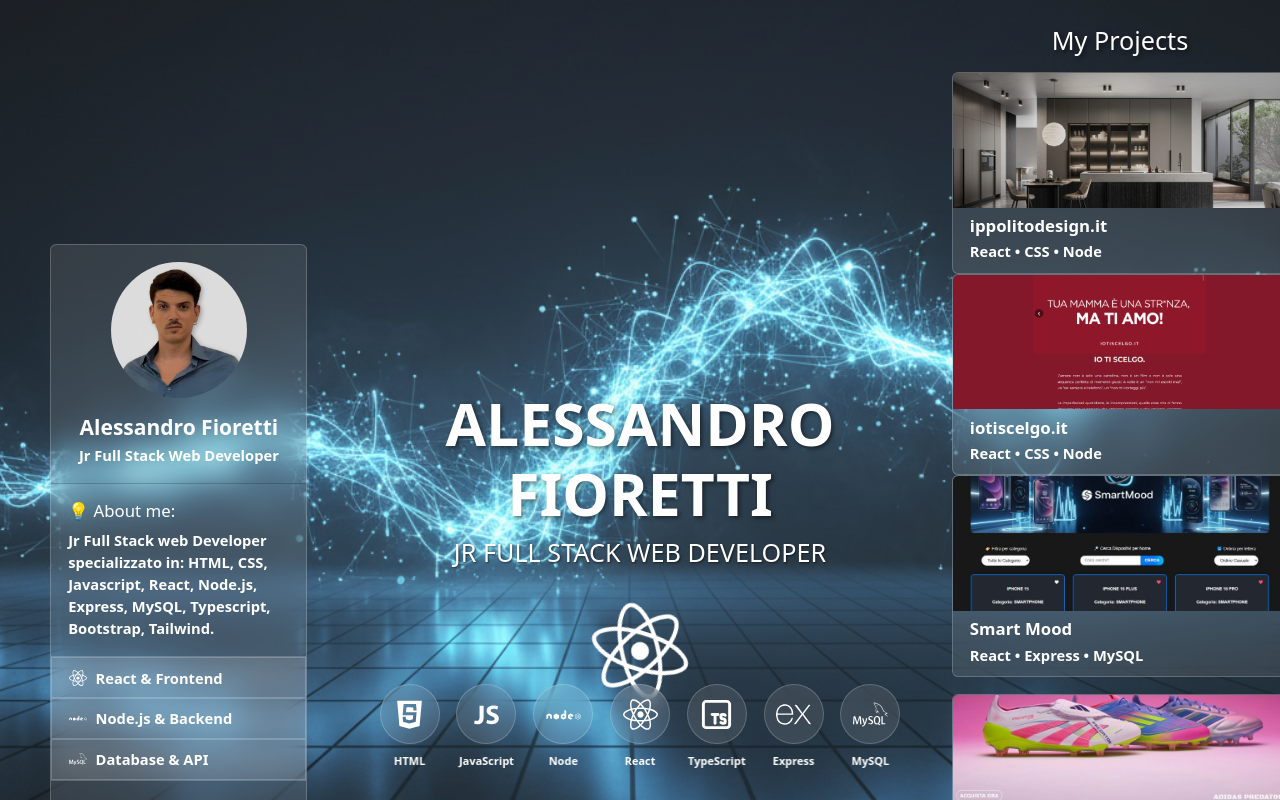
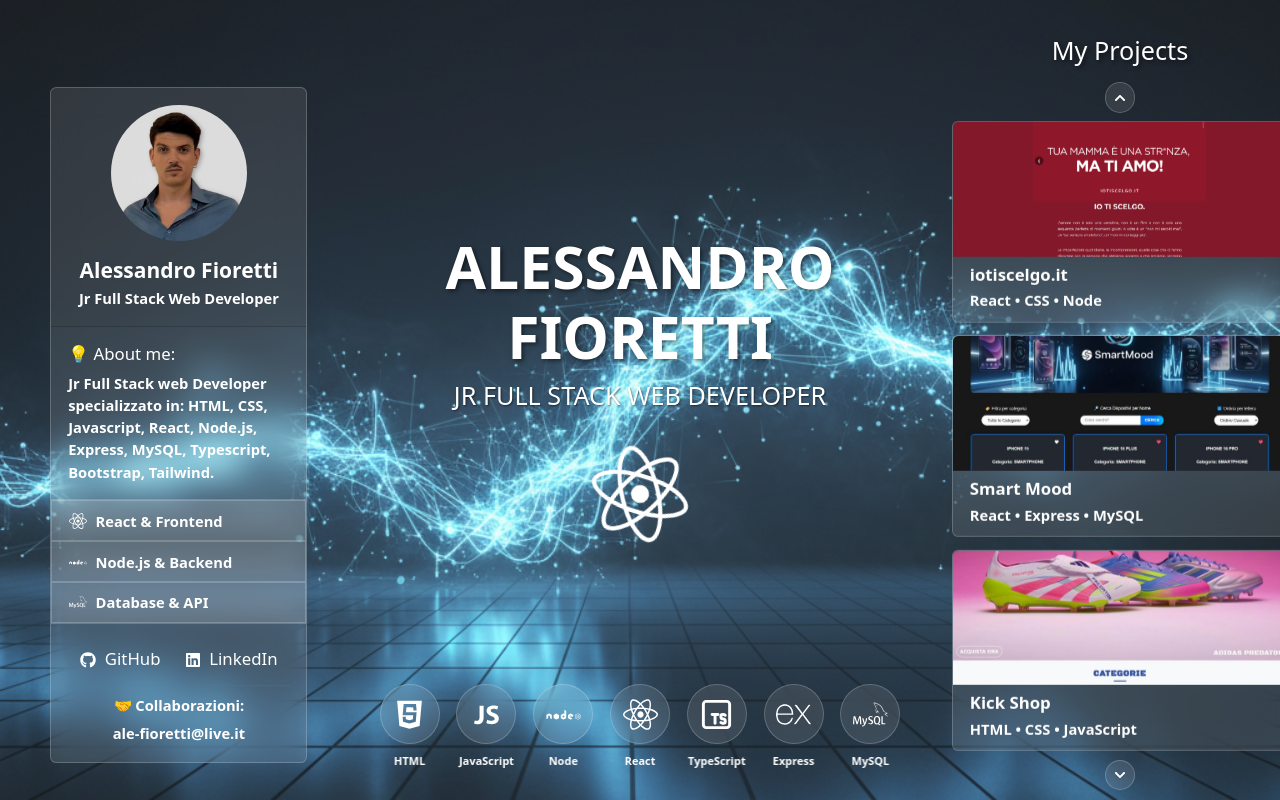
Before and after one commit to 413f10r/AleFioretti_portfolio, a React (Vite) app: page / in a window 1280 px wide. Built offline with nearby package versions, Linux system fonts and the light colour scheme.

Commit message:
Implement projects carousel component and refactor project display logic

```diff
--- a/src/App.css
+++ b/src/App.css
@@ -16,7 +16,8 @@
   background-position: center;
   background-repeat: no-preference;
   position: relative;
-  overflow: hidden; /* Previene overflow */
+  overflow: hidden;
+  /* Previene overflow */
 }
 
 /* Glass Effect */
@@ -67,11 +68,13 @@
   border: 1px solid rgba(255, 255, 255, 0.2);
   transition: all 0.3s ease;
   position: relative;
-  flex-shrink: 0; /* Previene il rimpicciolimento */
+  flex-shrink: 0;
+  /* Previene il rimpicciolimento */
 }
 
 .skill-icon:hover {
-  transform: scale(1.15); /* Scala ridotta */
+  transform: scale(1.15);
+  /* Scala ridotta */
   background: rgba(255, 255, 255, 0.2) !important;
 }
 
@@ -146,3 +149,48 @@
   max-height: 100vh;
   overflow: hidden;
 }
+
+/* Projects Carousel */
+.projects-carousel-wrapper {
+  display: flex;
+  flex-direction: column;
+  align-items: center;
+  gap: 0.5rem;
+}
+
+.carousel-arrow {
+  background: rgba(255, 255, 255, 0.1) !important;
+  border: 1px solid rgba(255, 255, 255, 0.2) !important;
+  border-radius: 50%;
+  width: 1.8rem;
+  height: 1.8rem;
+  display: flex;
+  align-items: center;
+  justify-content: center;
+  cursor: pointer;
+  transition: background 0.2s ease;
+}
+
+.carousel-arrow:hover {
+  background: rgba(255, 255, 255, 0.25) !important;
+}
+
+.projects-carousel {
+  height: calc(12rem * 3 + 0.75rem * 2);
+  width: 20rem;
+  overflow: hidden;
+  position: relative;
+}
+
+.projects-carousel-track {
+  display: flex;
+  flex-direction: column;
+  gap: 0.75rem;
+  transition: transform 0.6s ease-in-out;
+}
+
+.projects-carousel-slide {
+  height: 12rem;
+  width: 20rem;
+  flex-shrink: 0;
+}
--- a/src/App.jsx
+++ b/src/App.jsx
@@ -4,11 +4,8 @@ import { SiExpress, SiMysql } from 'react-icons/si'
 import { DiJavascript, DiJavascript1, DiNodejs } from 'react-icons/di'
 import { TbBrandTypescript } from 'react-icons/tb'
 import myphoto from './img/myphoto.jpg'
-import smartmoodHome from './img/smartmood/smartmood-home.jpeg'
-import kickshopHome from './img/kickshop/kickshop-home.jpeg'
-import BooRoadHome from './img/booroad/booroad-home.jpeg'
-import iotiscelgoHome from './img/Screen-iotiscelgo.png'
-import ippolitoDesignHome from './img/Screen-ippolito.design.png'
+import ProjectsCarousel from './components/ProjectsCarousel'
+import { projects } from './data/projects'
 import 'bootstrap/dist/css/bootstrap.min.css'
 
 function App() {
@@ -97,98 +94,7 @@ function App() {
                 My Projects
               </h2>
 
-              <div className="card glass-effect hover-lift transition-all" style={{ height: '12rem', width: '20rem' }}>
-                <img
-                  src={ippolitoDesignHome}
-                  className="card-img-top"
-                  alt="ippolitodesign.it"
-                  style={{ height: '8rem', objectFit: 'cover' }}
-                />
-                <div className="card-body py-2">
-                  <a
-                    href="https://ippolitodesign.it"
-                    className="text-white text-decoration-none"
-                  >
-                    <h6 className="card-title mb-0 fw-bold">ippolitodesign.it</h6>
-                    <p className="text-white small mb-0 mt-1">React • CSS • Node</p>
-                  </a>
-                </div>
-              </div>
-
-              <div className="card glass-effect hover-lift transition-all" style={{ height: '12rem', width: '20rem' }}>
-                <img
-                  src={iotiscelgoHome}
-                  className="card-img-top"
-                  alt="iotiscelgo.it"
-                  style={{ height: '8rem', objectFit: 'cover' }}
-                />
-                <div className="card-body py-2">
-                  <a
-                    href="https://iotiscelgo.it"
-                    className="text-white text-decoration-none"
-                  >
-                    <h6 className="card-title mb-0 fw-bold">iotiscelgo.it</h6>
-                    <p className="text-white small mb-0 mt-1">React • CSS • Node</p>
-                  </a>
-                </div>
-              </div>
-
-              <div className="d-flex flex-column gap-3">
-                <div className="card glass-effect hover-lift transition-all" style={{ height: '12rem', width: '20rem' }}>
-                  <img
-                    src={smartmoodHome}
-                    className="card-img-top"
-                    alt="Smart Mood"
-                    style={{ height: '8rem', objectFit: 'cover' }}
-                  />
-                  <div className="card-body py-2">
-                    <a
-                      href="https://github.com/413f10r/progetto-finale-spec-frontend-front"
-                      className="text-white text-decoration-none"
-                    >
-                      <h6 className="card-title mb-0 fw-bold">Smart Mood</h6>
-                      <p className="text-white small mb-0 mt-1">React • Express • MySQL</p>
-                    </a>
-                  </div>
-                </div>
-
-
-                <div className="card glass-effect hover-lift transition-all" style={{ height: '12rem', width: '20rem' }}>
-                  <img
-                    src={kickshopHome}
-                    className="card-img-top"
-                    alt="Kick Shop"
-                    style={{ height: '8rem', objectFit: 'cover' }}
-                  />
-                  <div className="card-body py-2">
-                    <a
-                      href="https://github.com/413f10r/Kick_Shop"
-                      className="text-white text-decoration-none"
-                    >
-                      <h6 className="card-title mb-0 fw-bold">Kick Shop</h6>
-                      <p className="text-white small mb-0 mt-1">HTML • CSS • JavaScript</p>
-                    </a>
-                  </div>
-                </div>
-
-                <div className="card glass-effect hover-lift transition-all" style={{ height: '12rem', width: '20rem  ' }}>
-                  <img
-                    src={BooRoadHome}
-                    className="card-img-top"
-                    alt="Boo Road"
-                    style={{ height: '8rem', objectFit: 'cover' }}
-                  />
-                  <div className="card-body py-2">
-                    <a
-                      href="https://github.com/413f10r/BooRoad"
-                      className="text-white text-decoration-none"
-                    >
-                      <h6 className="card-title mb-0 fw-bold">Boo Road</h6>
-                      <p className="text-white small mb-0 mt-1">JavaScript • HTML • CSS</p>
-                    </a>
-                  </div>
-                </div>
-              </div>
+              <ProjectsCarousel projects={projects} />
             </div>
           </div>
         </div>
--- /dev/null
+++ b/src/components/ProjectCard.jsx
@@ -0,0 +1,20 @@
+function ProjectCard({ project }) {
+    return (
+        <div className="card glass-effect hover-lift transition-all" style={{ height: '12rem', width: '20rem' }}>
+            <img
+                src={project.image}
+                className="card-img-top"
+                alt={project.title}
+                style={{ height: '8rem', objectFit: 'cover' }}
+            />
+            <div className="card-body py-2">
+                <a href={project.github} className="text-white text-decoration-none">
+                    <h6 className="card-title mb-0 fw-bold">{project.title}</h6>
+                    <p className="text-white small mb-0 mt-1">{project.tech}</p>
+                </a>
+            </div>
+        </div>
+    )
+}
+
+export default ProjectCard
--- /dev/null
+++ b/src/components/ProjectsCarousel.jsx
@@ -0,0 +1,55 @@
+import { useEffect, useState } from 'react'
+import { FaChevronUp, FaChevronDown } from 'react-icons/fa'
+import ProjectCard from './ProjectCard'
+
+const VISIBLE_COUNT = 3
+
+function ProjectsCarousel({ projects, intervalMs = 4000 }) {
+    const maxIndex = Math.max(projects.length - VISIBLE_COUNT, 0)
+    const [index, setIndex] = useState(0)
+
+    const goNext = () => setIndex((prev) => (prev >= maxIndex ? 0 : prev + 1))
+    const goPrev = () => setIndex((prev) => (prev <= 0 ? maxIndex : prev - 1))
+
+    useEffect(() => {
+        const timer = setInterval(goNext, intervalMs)
+        return () => clearInterval(timer)
+    }, [maxIndex, intervalMs])
+
+    return (
+        <div className="projects-carousel-wrapper">
+            <button
+                type="button"
+                className="carousel-arrow"
+                onClick={goPrev}
+                aria-label="Progetto precedente"
+            >
+                <FaChevronUp size={12} />
+            </button>
+
+            <div className="projects-carousel">
+                <div
+                    className="projects-carousel-track"
+                    style={{ transform: `translateY(calc(-${index} * (12rem + 0.75rem)))` }}
+                >
+                    {projects.map((project) => (
+                        <div className="projects-carousel-slide" key={project.id}>
+                            <ProjectCard project={project} />
+                        </div>
+                    ))}
+                </div>
+            </div>
+
+            <button
+                type="button"
+                className="carousel-arrow"
+                onClick={goNext}
+                aria-label="Progetto successivo"
+            >
+                <FaChevronDown size={12} />
+            </button>
+        </div>
+    )
+}
+
+export default ProjectsCarousel
--- /dev/null
+++ b/src/data/projects.js
@@ -0,0 +1,43 @@
+import smartmoodHome from '../img/smartmood/smartmood-home.jpeg'
+import kickshopHome from '../img/kickshop/kickshop-home.jpeg'
+import BooRoadHome from '../img/booroad/booroad-home.jpeg'
+import iotiscelgoHome from '../img/Screen-iotiscelgo.png'
+import ippolitoDesignHome from '../img/Screen-ippolito.design.png'
+
+export const projects = [
+    {
+        id: 'ippolitodesign',
+        title: 'ippolitodesign.it',
+        image: ippolitoDesignHome,
+        github: 'https://ippolitodesign.it',
+        tech: 'React • CSS • Node',
+    },
+    {
+        id: 'iotiscelgo',
+        title: 'iotiscelgo.it',
+        image: iotiscelgoHome,
+        github: 'https://iotiscelgo.it',
+        tech: 'React • CSS • Node',
+    },
+    {
+        id: 'smartmood',
+        title: 'Smart Mood',
+        image: smartmoodHome,
+        github: 'https://github.com/413f10r/progetto-finale-spec-frontend-front',
+        tech: 'React • Express • MySQL',
+    },
+    {
+        id: 'kickshop',
+        title: 'Kick Shop',
+        image: kickshopHome,
+        github: 'https://github.com/413f10r/Kick_Shop',
+        tech: 'HTML • CSS • JavaScript',
+    },
+    {
+        id: 'booroad',
+        title: 'Boo Road',
+        image: BooRoadHome,
+        github: 'https://github.com/413f10r/BooRoad',
+        tech: 'JavaScript • HTML • CSS',
+    },
+]
```
